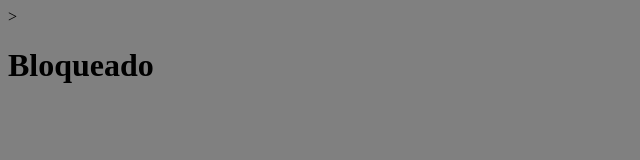
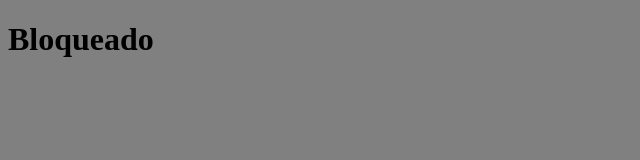
Before and after one commit to Didiel-f/10-calendar-backend, a website: page public/index.html in a window 1280 px wide. Shown: the whole page, without its empty margins (0-640 px from the left). Drawn offline with Linux system fonts and the light colour scheme.

Commit message:
2do commit

```diff
--- a/public/index.html
+++ b/public/index.html
@@ -3,7 +3,7 @@
 <head>
     <meta charset="UTF-8">
     <meta name="viewport" content="width=device-width, initial-scale=1.0">
-    ><link rel="stylesheet" href="./styles.css">
+    <link rel="stylesheet" href="./styles.css">
     <title>Demo app</title>
 </head>
 <body>
```
